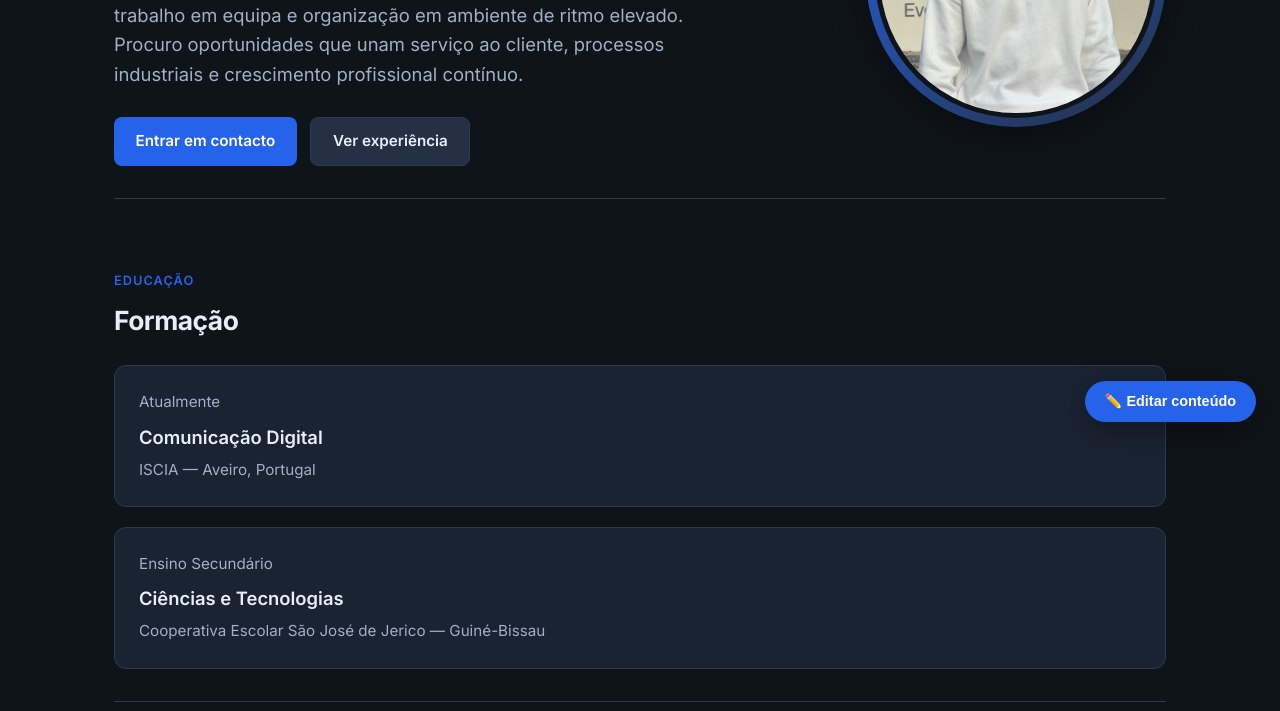
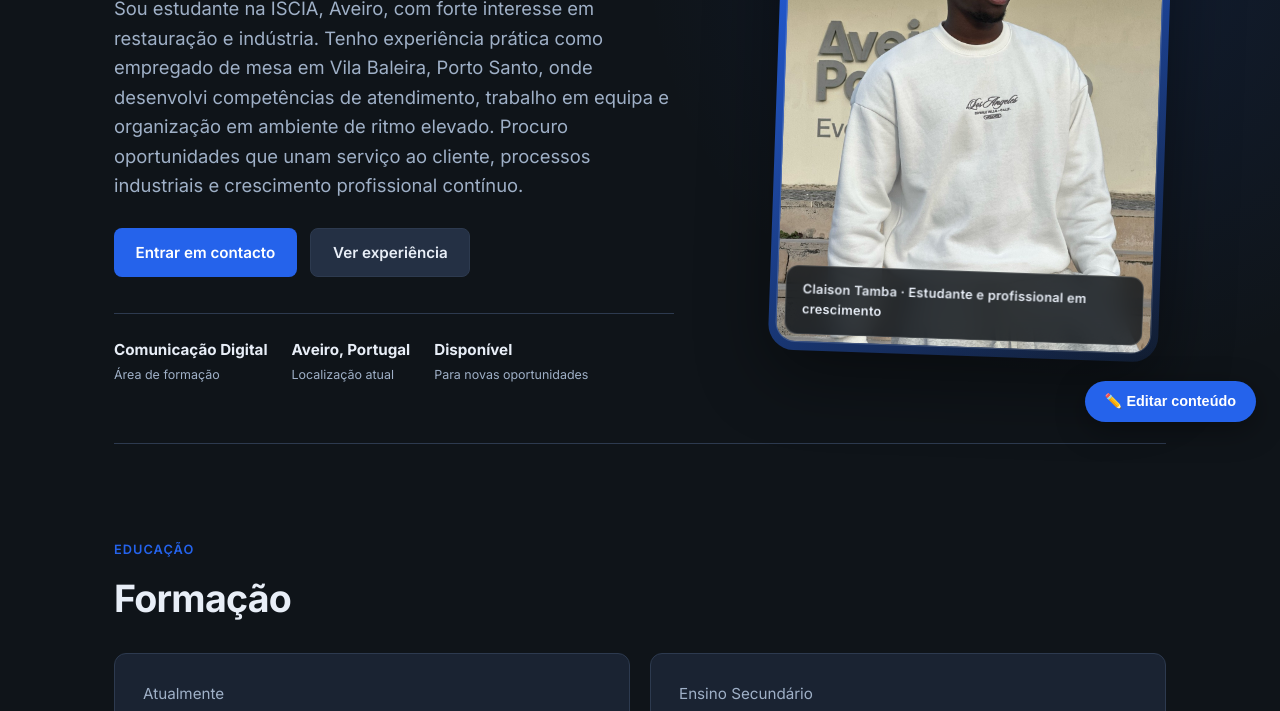
Before and after one commit to digragtamba-beep/Portifolio, a plain HTML site: page index.html in a window 1280 px wide. Shown: the part 354-1065 px from the top of the page. Drawn offline with Linux system fonts and the light colour scheme.

Commit message:
Melhorar design e apresentação do portefólio

```diff
--- a/index.html
+++ b/index.html
@@ -1,5 +1,5 @@
 <!DOCTYPE html>
-<html lang="pt">
+<html lang="pt-PT">
 <head>
   <meta charset="UTF-8" />
   <meta name="viewport" content="width=device-width, initial-scale=1.0" />
@@ -35,7 +35,9 @@
 
     body {
       font-family: 'Inter', system-ui, -apple-system, sans-serif;
-      background: var(--bg);
+      background:
+        radial-gradient(circle at 85% 8%, rgba(37, 99, 235, 0.12), transparent 28rem),
+        var(--bg);
       color: var(--text);
       line-height: 1.6;
       min-height: 100vh;
@@ -114,7 +116,7 @@
     }
 
     section {
-      padding: 4.5rem 0 2rem;
+      padding: 6rem 0 2.5rem;
       scroll-margin-top: 5.5rem;
       border-bottom: 1px solid var(--border);
     }
@@ -132,7 +134,7 @@
     }
 
     h1 {
-      font-size: clamp(2.2rem, 5vw, 3.1rem);
+      font-size: clamp(2.8rem, 6vw, 5.2rem);
       font-weight: 700;
       letter-spacing: -0.03em;
       line-height: 1.15;
@@ -140,7 +142,7 @@
     }
 
     h2 {
-      font-size: 1.65rem;
+      font-size: clamp(1.7rem, 3vw, 2.35rem);
       font-weight: 700;
       letter-spacing: -0.02em;
       margin-bottom: 1.5rem;
@@ -153,7 +155,7 @@
     }
 
     .lead {
-      font-size: 1.15rem;
+      font-size: clamp(1rem, 1.5vw, 1.15rem);
       color: var(--text-muted);
       max-width: 640px;
       margin-bottom: 1.5rem;
@@ -161,25 +163,40 @@
 
     /* ========== HERO ========== */
     #sobre {
-      padding-top: 5rem;
+      min-height: min(760px, calc(100vh - 64px));
+      padding-top: 7rem;
+      display: grid;
+      align-items: center;
     }
 
     .hero-layout {
       display: grid;
-      grid-template-columns: minmax(0, 1fr) 300px;
-      gap: 3.5rem;
+      grid-template-columns: minmax(0, 1fr) minmax(300px, 390px);
+      gap: clamp(3rem, 8vw, 7rem);
       align-items: center;
+    }
+
+    .hero-copy {
+      max-width: 670px;
     }
 
     .profile-photo {
       justify-self: end;
-      width: min(100%, 300px);
-      aspect-ratio: 1;
+      position: relative;
+      width: min(100%, 390px);
+      aspect-ratio: 4 / 5;
       margin: 0;
-      padding: 0.55rem;
-      background: linear-gradient(145deg, var(--accent), var(--bg-soft));
-      border-radius: 50%;
-      box-shadow: var(--shadow);
+      padding: 0.45rem;
+      background: linear-gradient(145deg, var(--accent), rgba(37, 99, 235, 0.1));
+      border-radius: 1.6rem;
+      box-shadow: 0 24px 70px rgba(0, 0, 0, 0.42);
+      transform: rotate(2deg);
+      transition: transform 0.3s ease, box-shadow 0.3s ease;
+    }
+
+    .profile-photo:hover {
+      transform: rotate(0deg) translateY(-6px);
+      box-shadow: 0 28px 80px rgba(37, 99, 235, 0.2);
     }
 
     .profile-photo img {
@@ -187,9 +204,46 @@
       width: 100%;
       height: 100%;
       object-fit: cover;
-      object-position: center 24%;
-      border: 5px solid var(--bg);
-      border-radius: 50%;
+      object-position: center 18%;
+      border: 1px solid rgba(255, 255, 255, 0.18);
+      border-radius: 1.25rem;
+    }
+
+    .profile-caption {
+      position: absolute;
+      right: 1rem;
+      bottom: 1rem;
+      left: 1rem;
+      padding: 0.8rem 1rem;
+      color: var(--text);
+      background: rgba(15, 20, 25, 0.82);
+      border: 1px solid rgba(255, 255, 255, 0.14);
+      border-radius: 0.8rem;
+      backdrop-filter: blur(12px);
+      font-size: 0.8rem;
+      font-weight: 600;
+      letter-spacing: 0.02em;
+    }
+
+    .hero-facts {
+      display: flex;
+      flex-wrap: wrap;
+      gap: 1.5rem;
+      margin-top: 2.25rem;
+      padding-top: 1.5rem;
+      border-top: 1px solid var(--border);
+    }
+
+    .hero-fact {
+      display: grid;
+      gap: 0.15rem;
+      color: var(--text-muted);
+      font-size: 0.78rem;
+    }
+
+    .hero-fact strong {
+      color: var(--text);
+      font-size: 0.95rem;
     }
 
     .hero-badge {
@@ -246,14 +300,16 @@
     /* ========== CARDS ========== */
     .cards {
       display: grid;
+      grid-template-columns: repeat(2, minmax(0, 1fr));
       gap: 1.25rem;
     }
 
     .card {
+      position: relative;
       background: var(--bg-card);
       border: 1px solid var(--border);
       border-radius: var(--radius);
-      padding: 1.5rem;
+      padding: 1.75rem;
       transition: border-color 0.2s, transform 0.2s;
     }
     .card:hover {
@@ -275,12 +331,12 @@
     /* ========== SKILLS ========== */
     .skills-grid {
       display: grid;
-      grid-template-columns: repeat(auto-fill, minmax(160px, 1fr));
+      grid-template-columns: repeat(auto-fill, minmax(180px, 1fr));
       gap: 0.85rem;
     }
 
     .skill {
-      background: var(--bg-card);
+      background: rgba(26, 35, 50, 0.72);
       border: 1px solid var(--border);
       border-radius: 8px;
       padding: 0.9rem 1rem;
@@ -297,18 +353,27 @@
     /* ========== PROJECTS ========== */
     .project-list {
       display: grid;
+      grid-template-columns: repeat(2, minmax(0, 1fr));
       gap: 1.25rem;
+    }
+
+    .project-list .card {
+      min-height: 190px;
     }
 
     /* ========== CONTACT ========== */
     .contact-grid {
       display: grid;
-      grid-template-columns: 1fr 1.2fr;
+      grid-template-columns: 0.85fr 1.15fr;
       gap: 2.5rem;
       align-items: start;
     }
 
     .contact-info {
+      padding: 1.75rem;
+      background: linear-gradient(145deg, var(--bg-card), rgba(26, 35, 50, 0.45));
+      border: 1px solid var(--border);
+      border-radius: var(--radius);
       display: flex;
       flex-direction: column;
       gap: 1.25rem;
@@ -489,7 +554,7 @@
     }
 
     /* ========== RESPONSIVE ========== */
-    @media (max-width: 768px) {
+    @media (max-width: 860px) {
       .menu-toggle {
         display: block;
       }
@@ -516,15 +581,29 @@
         grid-template-columns: 1fr;
       }
 
+      #sobre {
+        min-height: auto;
+        padding-top: 4.5rem;
+      }
+
       .hero-layout {
         grid-template-columns: 1fr;
         gap: 2rem;
       }
 
       .profile-photo {
-        justify-self: start;
-        width: min(230px, 70vw);
+        justify-self: center;
+        width: min(270px, 78vw);
         order: -1;
+      }
+
+      .cards,
+      .project-list {
+        grid-template-columns: 1fr;
+      }
+
+      .hero-facts {
+        gap: 1rem 1.5rem;
       }
 
       .hero-actions {
@@ -574,9 +653,15 @@
             <a href="#contacto" class="btn btn-primary">Entrar em contacto</a>
             <a href="#experiencia" class="btn btn-secondary">Ver experiência</a>
           </div>
+          <div class="hero-facts" aria-label="Informação rápida">
+            <div class="hero-fact"><strong>Comunicação Digital</strong><span>Área de formação</span></div>
+            <div class="hero-fact"><strong>Aveiro, Portugal</strong><span>Localização atual</span></div>
+            <div class="hero-fact"><strong>Disponível</strong><span>Para novas oportunidades</span></div>
+          </div>
         </div>
         <figure class="profile-photo">
           <img src="assets/profile-claison.jpg" alt="Fotografia de perfil de Claison Tamba" width="1200" height="1600" fetchpriority="high" />
+          <figcaption class="profile-caption">Claison Tamba · Estudante e profissional em crescimento</figcaption>
         </figure>
       </div>
     </section>
@@ -726,7 +811,7 @@
   <div class="save-toast" id="toast" role="status" aria-live="polite">Alterações guardadas neste browser</div>
 
   <script>
-    const STORAGE_KEY = 'claison-portfolio-content';
+    const STORAGE_KEY = 'claison-portfolio-content-v2';
     const CONTACT_EMAIL = 'digragtamba@gmail.com';
     let editMode = false;
 
```
